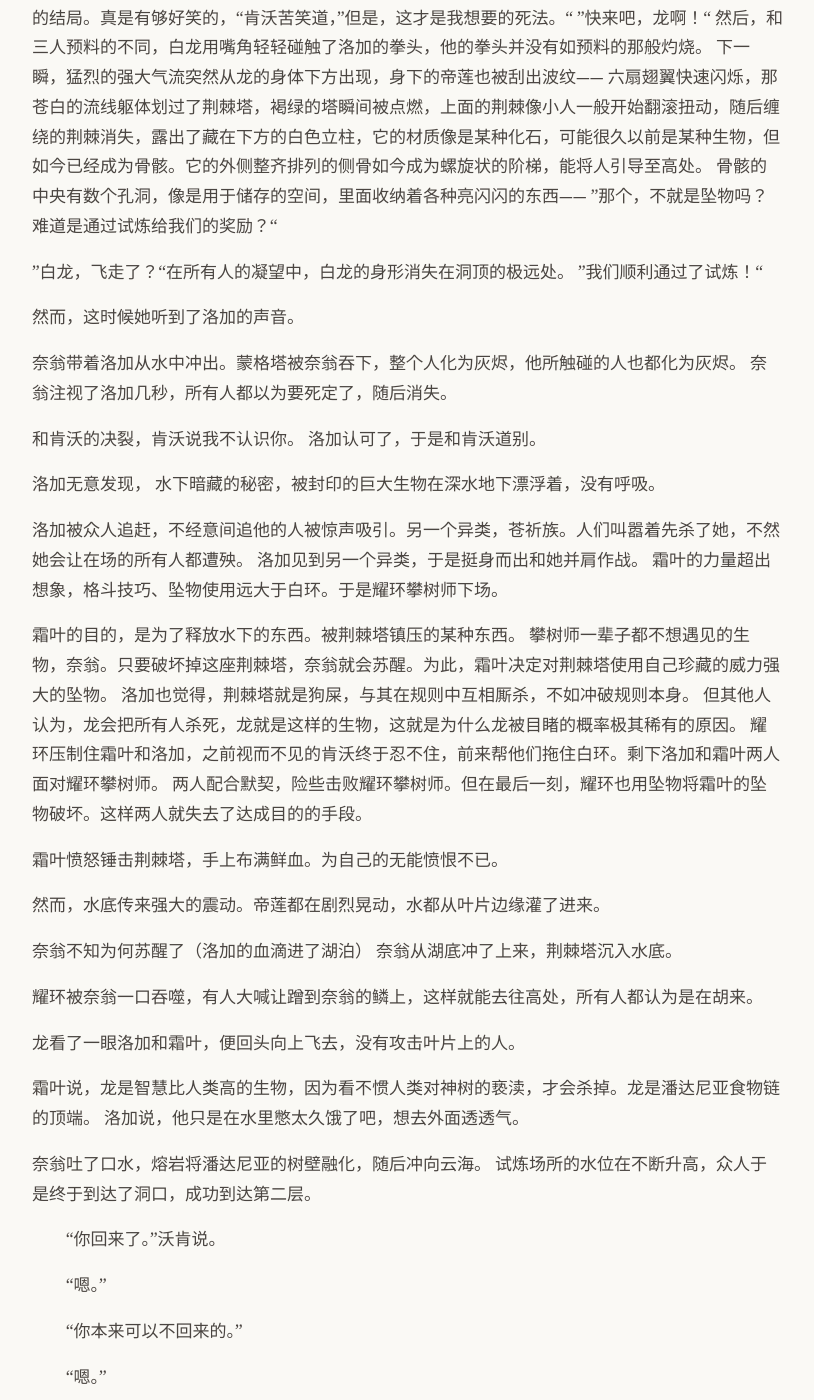
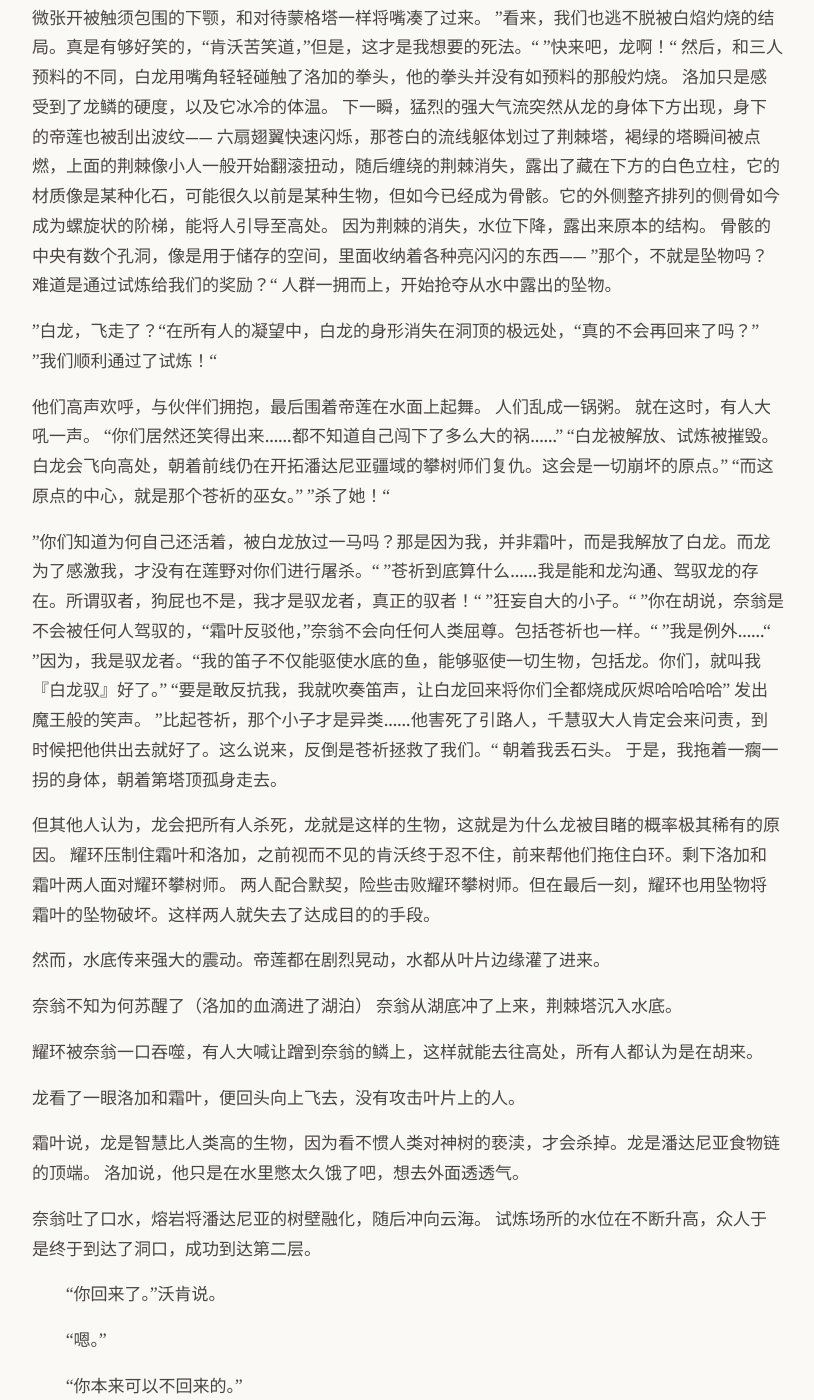
Before and after one commit to yihenc/yihenc.github.io, a Jekyll site: the page built from _posts/2026-02-15-封印的棘.md, in a window 1280 px wide and 1400 px high, scrolled down 9042 px. Shown: the whole window, without its empty margins (232-1046 px from the left). Built offline with Jekyll 4.4.1, drawn with Linux system fonts in a browser that asks for light colours; nearby versions of some CDN libraries.

Commit message:
Update: 封印的棘

```diff
--- a/_posts/2026-02-15-封印的棘.md
+++ b/_posts/2026-02-15-封印的棘.md
@@ -257,7 +257,8 @@ tags: [潘达尼亚传说, 奇幻, 架空]
 “蒙格塔，你……”
 “我信任过你，洛加，但我不会再犯相同的错误。言尽于此。”
 “不……不要……”
-霜叶跪倒在荆棘塔前，她的衣袍被倒刺划破，汩汩鲜血从皮肤上涌出。看到眼前那一幕，她的眼神陷入绝望——
+霜叶愤怒锤击荆棘塔，手上布满鲜血。为自己的无能愤恨不已。
+她跪倒在荆棘塔前，她的衣袍被倒刺划破，汩汩鲜血从皮肤上涌出。看到眼前那一幕，她的眼神陷入绝望——
 “陪你的鱼儿们去吧，洛加。”
 蒙格塔轻轻挥出右臂，洛加整个人像布娃娃一样在空中翻转了不知多少圈，随后落入水中……随后那处落水点开始像煮沸的开水一般翻滚，那是鱼儿们在分食他的肉块。
 “苍祈的巫女，”蒙格塔慢慢走近失去斗志的霜叶，“不愧是拥有绿色恶魔之名的异类。你诱惑了我的小兄弟洛加，蒙蔽了这么多本来拥有大好前景的攀树师为你送命。我终于明白了老师的用心良苦，只恨当初没有将你们全部屠戮干净，导致这次试炼出现攀树师内部的分裂。你就是这一切混乱的源头。”
@@ -305,7 +306,7 @@ tags: [潘达尼亚传说, 奇幻, 架空]
 ”肯沃……霜叶，我们好像，成功了？“
 ”不，这么看来，我们的试炼才刚开始——“肯沃拿起剑镐，将两人护在他后方，”人所设下的考验过了，接下来是来自潘达尼亚真正的威胁。“
 他的目光笔直盯着前方苍白的身躯，因为白龙已经注意到了三人。
-”奈翁大人……“霜叶用难以听清的话祈祷道，”您自由了。“
+”奈翁大人……“霜叶用难以听清的话祈祷道，”您自由了。请为苍祈族消灭亵渎神祇的盗墓贼们……“
 ”这就是奈翁、大家所说的龙吗？“洛加强撑着从地上爬起来，”原来那是它的声音……“
 随后，他向白龙举起拳头，因为它深蓝的目光已经对准了三人。
 ”你们三个，快跑啊！“
@@ -315,14 +316,36 @@ tags: [潘达尼亚传说, 奇幻, 架空]
 ”看来，我们也逃不脱被白焰灼烧的结局。真是有够好笑的，“肯沃苦笑道，”但是，这才是我想要的死法。“
 ”快来吧，龙啊！“
 然后，和三人预料的不同，白龙用嘴角轻轻碰触了洛加的拳头，他的拳头并没有如预料的那般灼烧。
+洛加只是感受到了龙鳞的硬度，以及它冰冷的体温。
 下一瞬，猛烈的强大气流突然从龙的身体下方出现，身下的帝莲也被刮出波纹——
 六扇翅翼快速闪烁，那苍白的流线躯体划过了荆棘塔，褐绿的塔瞬间被点燃，上面的荆棘像小人一般开始翻滚扭动，随后缠绕的荆棘消失，露出了藏在下方的白色立柱，它的材质像是某种化石，可能很久以前是某种生物，但如今已经成为骨骸。它的外侧整齐排列的侧骨如今成为螺旋状的阶梯，能将人引导至高处。
+因为荆棘的消失，水位下降，露出来原本的结构。
 骨骸的中央有数个孔洞，像是用于储存的空间，里面收纳着各种亮闪闪的东西——
 ”那个，不就是坠物吗？难道是通过试炼给我们的奖励？“
+人群一拥而上，开始抢夺从水中露出的坠物。
 
+”白龙，飞走了？“在所有人的凝望中，白龙的身形消失在洞顶的极远处，“真的不会再回来了吗？”
+”我们顺利通过了试炼！“
 
-”白龙，飞走了？“在所有人的凝望中，白龙的身形消失在洞顶的极远处。
-”我们顺利通过了试炼！“
+他们高声欢呼，与伙伴们拥抱，最后围着帝莲在水面上起舞。
+人们乱成一锅粥。
+就在这时，有人大吼一声。
+“你们居然还笑得出来……都不知道自己闯下了多么大的祸……”
+“白龙被解放、试炼被摧毁。白龙会飞向高处，朝着前线仍在开拓潘达尼亚疆域的攀树师们复仇。这会是一切崩坏的原点。”
+“而这原点的中心，就是那个苍祈的巫女。”
+”杀了她！“
+
+ ”你们知道为何自己还活着，被白龙放过一马吗？那是因为我，并非霜叶，而是我解放了白龙。而龙为了感激我，才没有在莲野对你们进行屠杀。“
+ ”苍祈到底算什么……我是能和龙沟通、驾驭龙的存在。所谓驭者，狗屁也不是，我才是驭龙者，真正的驭者！“
+ ”狂妄自大的小子。“
+ ”你在胡说，奈翁是不会被任何人驾驭的，“霜叶反驳他，”奈翁不会向任何人类屈尊。包括苍祈也一样。“
+ ”我是例外……“
+ ”因为，我是驭龙者。“我的笛子不仅能驱使水底的鱼，能够驱使一切生物，包括龙。你们，就叫我『白龙驭』好了。”
+ “要是敢反抗我，我就吹奏笛声，让白龙回来将你们全都烧成灰烬哈哈哈哈”
+ 发出魔王般的笑声。
+ ”比起苍祈，那个小子才是异类……他害死了引路人，千慧驭大人肯定会来问责，到时候把他供出去就好了。这么说来，反倒是苍祈拯救了我们。“
+朝着我丢石头。
+于是，我拖着一瘸一拐的身体，朝着第塔顶孤身走去。
 
 
 
@@ -330,35 +353,15 @@ tags: [潘达尼亚传说, 奇幻, 架空]
 
 
 
-然而，这时候她听到了洛加的声音。
-
-奈翁带着洛加从水中冲出。蒙格塔被奈翁吞下，整个人化为灰烬，他所触碰的人也都化为灰烬。
-奈翁注视了洛加几秒，所有人都以为要死定了，随后消失。
 
 
 
 
-
-
-
-和肯沃的决裂，肯沃说我不认识你。
-洛加认可了，于是和肯沃道别。
-
-洛加无意发现，
-水下暗藏的秘密，被封印的巨大生物在深水地下漂浮着，没有呼吸。
-
-洛加被众人追赶，不经意间追他的人被惊声吸引。另一个异类，苍祈族。人们叫嚣着先杀了她，不然她会让在场的所有人都遭殃。
-洛加见到另一个异类，于是挺身而出和她并肩作战。
-霜叶的力量超出想象，格斗技巧、坠物使用远大于白环。于是耀环攀树师下场。
-
-霜叶的目的，是为了释放水下的东西。被荆棘塔镇压的某种东西。
-攀树师一辈子都不想遇见的生物，奈翁。只要破坏掉这座荆棘塔，奈翁就会苏醒。为此，霜叶决定对荆棘塔使用自己珍藏的威力强大的坠物。
-洛加也觉得，荆棘塔就是狗屎，与其在规则中互相厮杀，不如冲破规则本身。
 但其他人认为，龙会把所有人杀死，龙就是这样的生物，这就是为什么龙被目睹的概率极其稀有的原因。
 耀环压制住霜叶和洛加，之前视而不见的肯沃终于忍不住，前来帮他们拖住白环。剩下洛加和霜叶两人面对耀环攀树师。
 两人配合默契，险些击败耀环攀树师。但在最后一刻，耀环也用坠物将霜叶的坠物破坏。这样两人就失去了达成目的的手段。
 
-霜叶愤怒锤击荆棘塔，手上布满鲜血。为自己的无能愤恨不已。
+
 
 然而，水底传来强大的震动。帝莲都在剧烈晃动，水都从叶片边缘灌了进来。
 
```
